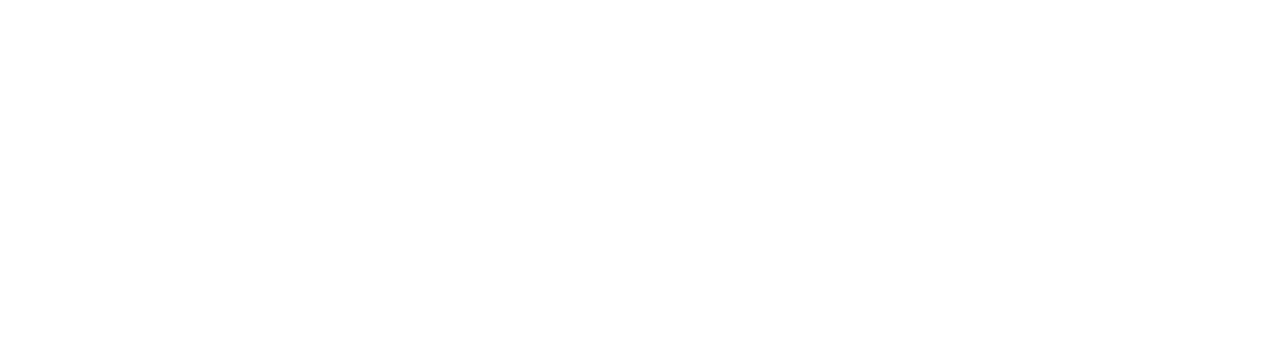
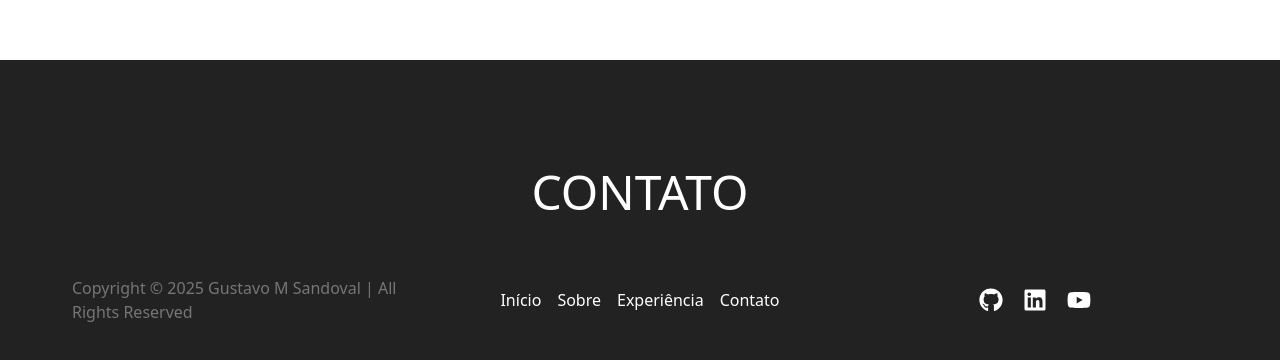
Before and after one commit to GustavoMSandoval/Portfolio-Santander, a React (Vite) app: page / in a window 1280 px wide. Shown: the part 3105-3465 px from the top of the page. Before the commit the page ends 3165 px from the top, so only its background shows below. Built offline with nearby package versions, Linux system fonts and the light colour scheme.

Commit message:
feat: Adicionando contact component

```diff
--- a/src/App.tsx
+++ b/src/App.tsx
@@ -1,3 +1,4 @@
+import Footer from "./components/Footer";
 import Navbar from "./components/Navbar";
 import AboutSection from "./components/sections/About";
 import ExperienceSection from "./components/sections/Experience";
@@ -11,6 +12,7 @@
     <StartSection/>
     <AboutSection/>
     <ExperienceSection/>
+    <Footer/>
     </>
   )
 }
--- /dev/null
+++ b/src/components/Footer.tsx
@@ -0,0 +1,27 @@
+import { FaGithub, FaLinkedin, FaYoutube } from "react-icons/fa";
+
+export default function Footer() {
+  return (
+    <footer className="bg-dark">
+        <div className="section-container flex flex-col items-center gap-12">
+            <h2 className="section-title text-white">Contato</h2>
+            <div className="flex flex-col items-start gap-12 lg:grid lg:grid-cols-3 justify-items-center lg:items-center">
+                <span className="text-secondary">
+                    Copyright © 2025 Gustavo M Sandoval | All Rights Reserved
+                </span>
+                <ul className="flex ">
+                    <li className="nav-link-item"><a href="#inicio" className="nav-link">Início</a></li>
+                    <li className="nav-link-item"><a href="#sobre" className="nav-link">Sobre</a></li>
+                    <li className="nav-link-item"><a href="#experiencia" className="nav-link">Experiência</a></li>
+                    <li className="nav-link-item"><a href="#contato" className="nav-link">Contato</a></li>
+                </ul>
+                <ul className="flex gap-5">
+                    <li><a href="https://github.com/GustavoMSandoval" target="_blank"><FaGithub color="white" size={24}/></a></li>
+                    <li><a href="https://www.linkedin.com/in/gustavomsandoval/" target="_blank"><FaLinkedin color="white" size={24} /></a></li>
+                    <li><a href="https://www.youtube.com/@GustavoMSandoval" target="_blank"><FaYoutube color="white" size={24} /></a></li>
+                </ul>
+            </div>
+        </div>
+    </footer>
+  )
+}
--- a/src/index.css
+++ b/src/index.css
@@ -3,7 +3,7 @@
 :root {
   --primary: #cc0000;
   --secondary: #767676;
-  --dark: #000000;
+  --dark: #222222;
   --light: #ffffff;
 }
 
@@ -21,6 +21,10 @@
 
 .bg-primary {
   background-color: var(--primary);
+}
+
+.bg-dark {
+  background-color: var(--dark);
 }
 
 @keyframes reveal {
```
